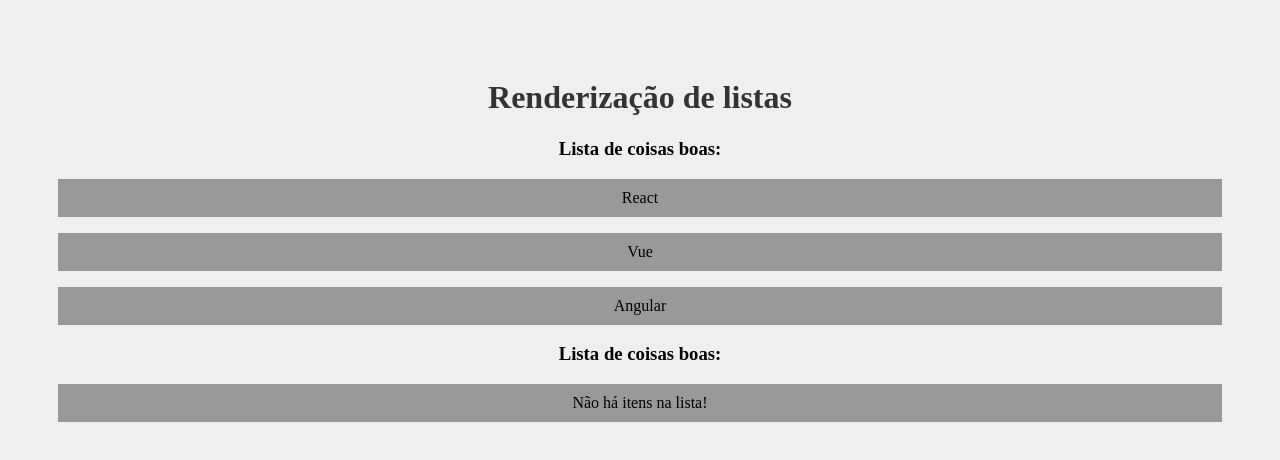
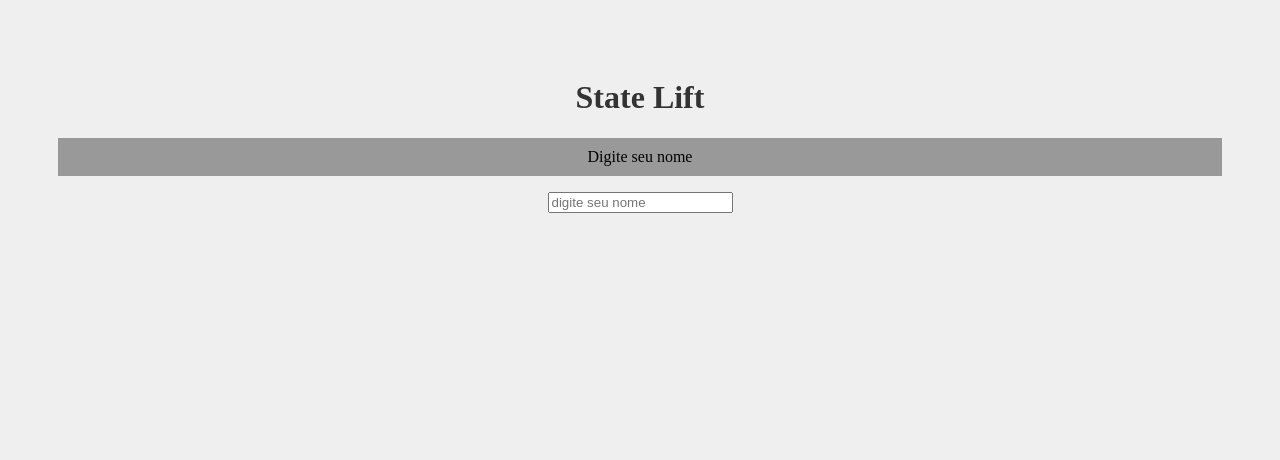
Before and after one commit to derickbit/HDCodar_React, a React (Create React App) app: page / in a window 1280 px wide. Shown: the top 460 px of the page. Built offline with nearby package versions, Linux system fonts and the light colour scheme.

Commit message:
aula 14 - state lift

```diff
--- a/src/App.js
+++ b/src/App.js
@@ -1,14 +1,15 @@
+import { useState } from "react";
 import "./App.css";
-import OutraLista from "./components/OutraLista";
+import SeuNome from "./components/SeuNome";
+import Saudacao from "./components/Saudacao";
 
 function App() {
-  const meusItens = ["React", "Vue", "Angular"];
-
+  const [nome, setNome] = useState();
   return (
     <div className="App">
-      <h1>Renderização de listas</h1>
-      <OutraLista itens={meusItens} />
-      <OutraLista itens={[]} />
+      <h1>State Lift</h1>
+      <SeuNome setNome={setNome} />
+      <Saudacao nome={nome} />
     </div>
   );
 }
--- /dev/null
+++ b/src/components/Saudacao.js
@@ -0,0 +1,8 @@
+function Saudacao({ nome }) {
+  function gerarSaudacao(algumNome) {
+    return `Olá, ${algumNome}, tudo bem?`;
+  }
+
+  return <>{nome && <p>{gerarSaudacao(nome)}</p>}</>;
+}
+export default Saudacao;
--- /dev/null
+++ b/src/components/SeuNome.js
@@ -0,0 +1,14 @@
+function SeuNome({ setNome }) {
+  return (
+    <div>
+      <p>Digite seu nome</p>
+      <input
+        type="text"
+        placeholder="digite seu nome"
+        onChange={(e) => setNome(e.target.value)}
+      ></input>
+    </div>
+  );
+}
+
+export default SeuNome;
```
